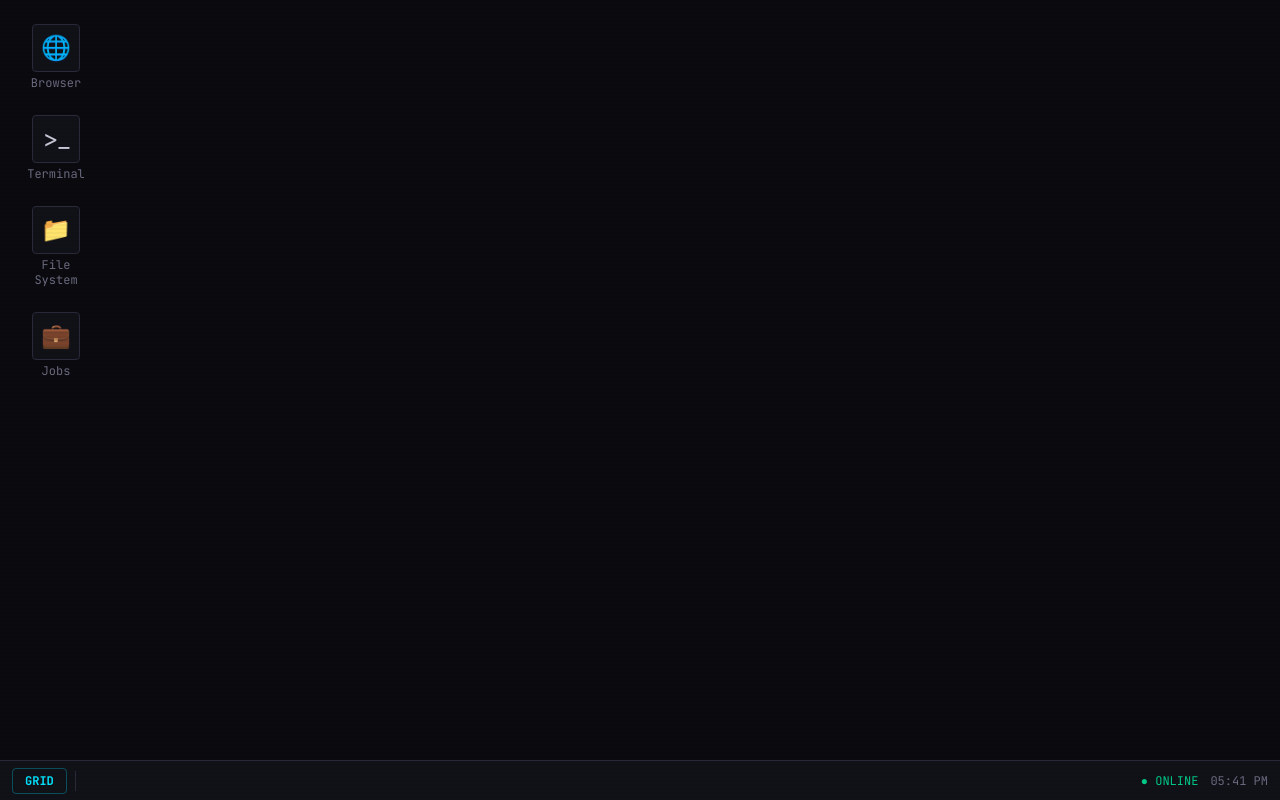
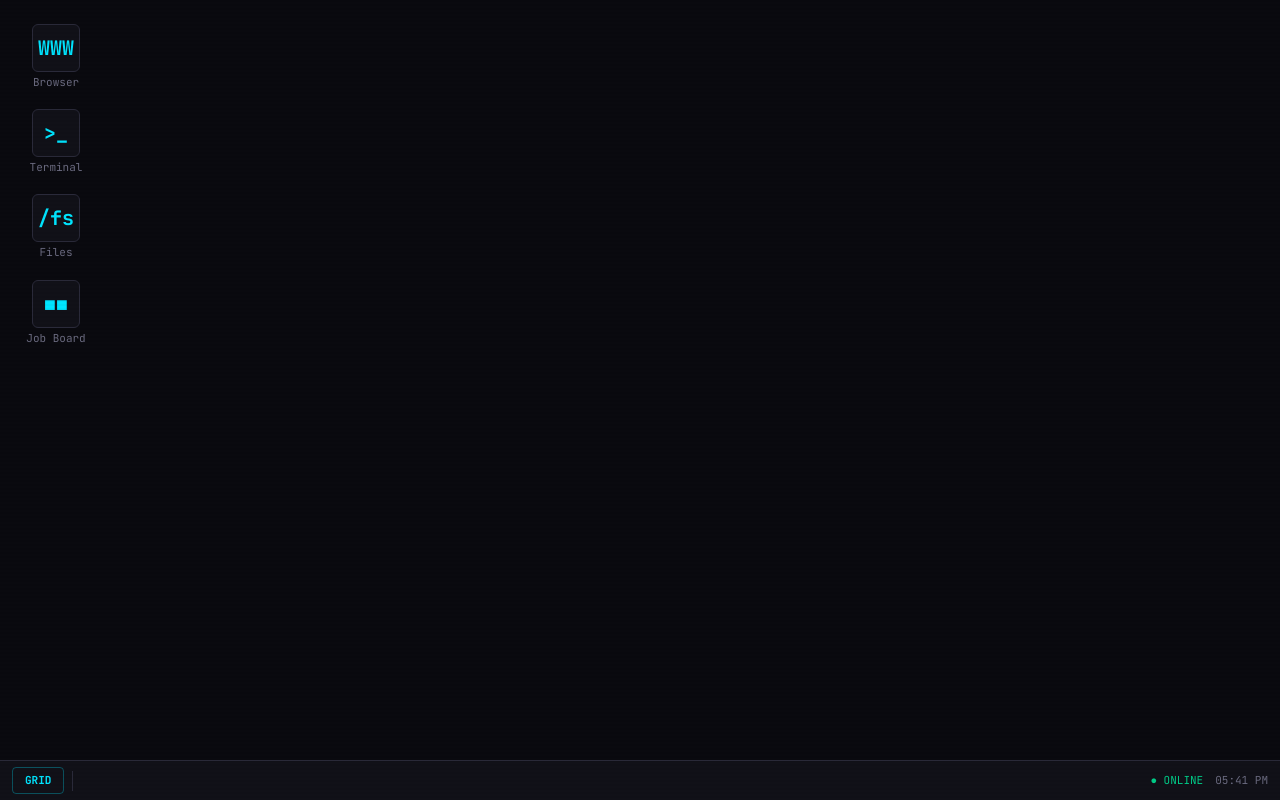
Before and after one commit to KuraiOKami/grid-os, a React (Vite) app: page /os in a window 1280 px wide. Built offline with nearby package versions, Linux system fonts and the light colour scheme.

Commit message:
fix: use CSS variables directly, add placeholder app content, fix black screen

```diff
--- a/src/components/Desktop.tsx
+++ b/src/components/Desktop.tsx
@@ -1,21 +1,30 @@
 import { useOSStore } from '@/store/osStore'
 import Window from '@/components/Window'
 import DesktopIcon from '@/components/DesktopIcon'
+
+const APPS = [
+  { id: 'browser',  label: 'Browser',     icon: 'WWW' },
+  { id: 'terminal', label: 'Terminal',     icon: '>_'  },
+  { id: 'files',    label: 'Files',        icon: '/fs' },
+  { id: 'jobs',     label: 'Job Board',    icon: '\u25a0\u25a0' },
+]
 
 export default function Desktop() {
   const { windows, openApp } = useOSStore()
 
   return (
-    <div className="flex-1 relative overflow-hidden select-none">
-      {/* Desktop icons */}
-      <div className="absolute top-6 left-6 flex flex-col gap-6">
-        <DesktopIcon label="Browser" icon="🌐" onClick={() => openApp('browser')} />
-        <DesktopIcon label="Terminal" icon=">_" onClick={() => openApp('terminal')} />
-        <DesktopIcon label="File System" icon="📁" onClick={() => openApp('files')} />
-        <DesktopIcon label="Jobs" icon="💼" onClick={() => openApp('jobs')} />
+    <div className="desktop">
+      <div className="desktop-icons">
+        {APPS.map(app => (
+          <DesktopIcon
+            key={app.id}
+            label={app.label}
+            icon={app.icon}
+            onClick={() => openApp(app.id)}
+          />
+        ))}
       </div>
 
-      {/* Render open windows */}
       {windows.map(win => (
         <Window key={win.id} window={win} />
       ))}
--- a/src/components/DesktopIcon.tsx
+++ b/src/components/DesktopIcon.tsx
@@ -6,20 +6,9 @@ interface Props {
 
 export default function DesktopIcon({ label, icon, onClick }: Props) {
   return (
-    <button
-      onClick={onClick}
-      className="flex flex-col items-center gap-1 w-16 group"
-    >
-      <div className="w-12 h-12 flex items-center justify-center text-2xl
-        bg-grid-surface border border-grid-border rounded
-        group-hover:border-grid-accent group-hover:shadow-glow-cyan
-        transition-all duration-150">
-        {icon}
-      </div>
-      <span className="text-xs text-grid-muted group-hover:text-grid-text
-        font-mono transition-colors duration-150 text-center leading-tight">
-        {label}
-      </span>
+    <button className="desktop-icon" onClick={onClick}>
+      <div className="desktop-icon-box">{icon}</div>
+      <span className="desktop-icon-label">{label}</span>
     </button>
   )
 }
--- a/src/components/Taskbar.tsx
+++ b/src/components/Taskbar.tsx
@@ -1,46 +1,36 @@
+import { useState, useEffect } from 'react'
 import { useOSStore } from '@/store/osStore'
 
 export default function Taskbar() {
   const { windows, focusWindow } = useOSStore()
+  const [time, setTime] = useState('')
 
-  const now = new Date().toLocaleTimeString([], { hour: '2-digit', minute: '2-digit' })
+  useEffect(() => {
+    const tick = () =>
+      setTime(new Date().toLocaleTimeString([], { hour: '2-digit', minute: '2-digit' }))
+    tick()
+    const id = setInterval(tick, 1000)
+    return () => clearInterval(id)
+  }, [])
 
   return (
-    <div className="h-10 bg-grid-surface border-t border-grid-border
-      flex items-center px-3 gap-2 shrink-0">
-
-      {/* Start / GridOS logo */}
-      <button className="px-3 py-1 text-xs font-mono font-bold text-grid-accent
-        border border-grid-accent/30 rounded hover:bg-grid-accent/10
-        hover:border-grid-accent transition-all duration-150">
-        GRID
-      </button>
-
-      <div className="w-px h-5 bg-grid-border" />
-
-      {/* Open window buttons */}
-      <div className="flex items-center gap-1 flex-1">
+    <div className="taskbar">
+      <button className="taskbar-logo">GRID</button>
+      <div className="taskbar-divider" />
+      <div className="taskbar-windows">
         {windows.map(win => (
           <button
             key={win.id}
+            className={`taskbar-btn${win.focused ? ' focused' : ''}`}
             onClick={() => focusWindow(win.id)}
-            className={`px-3 py-1 text-xs font-mono rounded transition-all duration-150
-              ${
-                win.focused
-                  ? 'bg-grid-accent/20 text-grid-accent border border-grid-accent/40'
-                  : 'text-grid-muted border border-transparent hover:border-grid-border hover:text-grid-text'
-              }`
-            }
           >
             {win.title}
           </button>
         ))}
       </div>
-
-      {/* System tray */}
-      <div className="flex items-center gap-3 text-xs font-mono text-grid-muted">
-        <span className="text-grid-success">● ONLINE</span>
-        <span>{now}</span>
+      <div className="taskbar-tray">
+        <span className="status-online">● ONLINE</span>
+        <span>{time}</span>
       </div>
     </div>
   )
--- a/src/pages/BootScreen.tsx
+++ b/src/pages/BootScreen.tsx
@@ -2,19 +2,19 @@ import { useEffect, useState } from 'react'
 import { useNavigate } from 'react-router-dom'
 
 const BOOT_LINES = [
-  'GridOS v4.1.7 — Copyright © GridOS Corp. All rights reserved.',
-  'Initializing kernel... OK',
-  'Mounting encrypted volumes... OK',
-  'Loading user profile... OK',
-  'Connecting to GridNet... OK',
-  'Starting desktop environment...',
-  '',
-  '> Welcome back, User.',
+  { text: 'GridOS v4.1.7 — Copyright © GridOS Corp. All rights reserved.', accent: false },
+  { text: 'Initializing kernel... OK', accent: false },
+  { text: 'Mounting encrypted volumes... OK', accent: false },
+  { text: 'Loading user profile... OK', accent: false },
+  { text: 'Connecting to GridNet... OK', accent: false },
+  { text: 'Starting desktop environment...', accent: false },
+  { text: '', accent: false },
+  { text: '> Welcome back, User.', accent: true },
 ]
 
 export default function BootScreen() {
   const navigate = useNavigate()
-  const [lines, setLines] = useState<string[]>([])
+  const [lines, setLines] = useState<typeof BOOT_LINES>( [])
   const [done, setDone] = useState(false)
 
   useEffect(() => {
@@ -27,41 +27,28 @@ export default function BootScreen() {
         clearInterval(interval)
         setDone(true)
       }
-    }, 200)
+    }, 220)
     return () => clearInterval(interval)
   }, [])
 
   useEffect(() => {
     if (done) {
-      const timeout = setTimeout(() => navigate('/os'), 1200)
-      return () => clearTimeout(timeout)
+      const t = setTimeout(() => navigate('/os'), 1000)
+      return () => clearTimeout(t)
     }
   }, [done, navigate])
 
   return (
-    <div className="w-full h-full bg-grid-bg flex items-center justify-center">
-      <div className="w-full max-w-2xl px-8 py-12 font-mono text-sm">
-        {/* GridOS Logo */}
-        <div className="mb-8 text-grid-accent text-xl font-bold tracking-widest">
-          ██████╗ ██████╗ ██╗██████╗  ██████╗ ███████╗
-        </div>
-        <div className="mb-8 text-grid-accent text-xl font-bold tracking-widest">
-          GRID<span className="text-grid-muted">OS</span>
-        </div>
-
-        {/* Boot log */}
-        <div className="space-y-1">
+    <div className="boot-screen">
+      <div className="boot-inner">
+        <div className="boot-logo">GRID<span>OS</span></div>
+        <div className="boot-lines">
           {lines.map((line, i) => (
-            <div
-              key={i}
-              className={`${
-                line.startsWith('>') ? 'text-grid-accent' : 'text-grid-muted'
-              }`}
-            >
-              {line || '\u00A0'}
+            <div key={i} className={`boot-line${line.accent ? ' accent' : ''}`}>
+              {line.text || '\u00A0'}
             </div>
           ))}
-          {!done && <div className="text-grid-muted cursor" />}
+          {!done && <div className="boot-line cursor" />}
         </div>
       </div>
     </div>
--- a/src/pages/OSShell.tsx
+++ b/src/pages/OSShell.tsx
@@ -3,10 +3,8 @@ import Desktop from '@/components/Desktop'
 
 export default function OSShell() {
   return (
-    <div className="w-full h-full bg-grid-bg flex flex-col scanlines animate-boot">
-      {/* Desktop area */}
+    <div className="os-shell scanlines">
       <Desktop />
-      {/* Taskbar always on bottom */}
       <Taskbar />
     </div>
   )
--- a/src/store/osStore.ts
+++ b/src/store/osStore.ts
@@ -4,6 +4,7 @@ import type { ReactNode } from 'react'
 export interface WindowState {
   id: string
   title: string
+  icon: string
   content: ReactNode
   x: number
   y: number
@@ -19,26 +20,14 @@ interface OSStore {
   openApp: (appId: string) => void
   closeWindow: (id: string) => void
   focusWindow: (id: string) => void
+  updateWindowPos: (id: string, x: number, y: number) => void
 }
 
-function getDefaultWindow(appId: string, zIndex: number): Omit<WindowState, 'id'> {
-  const defaults: Record<string, Partial<WindowState>> = {
-    browser:  { title: 'GridBrowser', width: 800, height: 520 },
-    terminal: { title: 'Terminal', width: 600, height: 400 },
-    files:    { title: 'File System', width: 640, height: 440 },
-    jobs:     { title: 'Job Board', width: 680, height: 460 },
-  }
-  const offset = Math.random() * 80
-  return {
-    title: defaults[appId]?.title ?? appId,
-    content: null,
-    x: 100 + offset,
-    y: 60 + offset,
-    width: defaults[appId]?.width ?? 600,
-    height: defaults[appId]?.height ?? 400,
-    zIndex,
-    focused: true,
-  }
+const APP_DEFAULTS: Record<string, { title: string; icon: string; width: number; height: number }> = {
+  browser:  { title: 'GridBrowser', icon: 'WWW', width: 820, height: 540 },
+  terminal: { title: 'Terminal',    icon: '>_',  width: 620, height: 420 },
+  files:    { title: 'File System', icon: '/fs', width: 660, height: 460 },
+  jobs:     { title: 'Job Board',   icon: '\u25a0\u25a0', width: 700, height: 480 },
 }
 
 export const useOSStore = create<OSStore>((set, get) => ({
@@ -49,34 +38,41 @@ export const useOSStore = create<OSStore>((set, get) => ({
     const { topZ, windows } = get()
     const newZ = topZ + 1
     const id = `${appId}-${Date.now()}`
+    const cfg = APP_DEFAULTS[appId] ?? { title: appId, icon: '?', width: 600, height: 400 }
+    const offset = windows.length * 24
     const win: WindowState = {
       id,
-      ...getDefaultWindow(appId, newZ),
+      title: cfg.title,
+      icon: cfg.icon,
+      content: null,
+      x: 120 + offset,
+      y: 60 + offset,
+      width: cfg.width,
+      height: cfg.height,
+      zIndex: newZ,
       focused: true,
     }
     set({
       topZ: newZ,
-      windows: [
-        ...windows.map(w => ({ ...w, focused: false })),
-        win,
-      ],
+      windows: [...windows.map(w => ({ ...w, focused: false })), win],
     })
   },
 
-  closeWindow: (id) => {
-    set(state => ({ windows: state.windows.filter(w => w.id !== id) }))
-  },
+  closeWindow: (id) =>
+    set(state => ({ windows: state.windows.filter(w => w.id !== id) })),
 
   focusWindow: (id) => {
-    const { topZ } = get()
-    const newZ = topZ + 1
+    const newZ = get().topZ + 1
     set(state => ({
       topZ: newZ,
       windows: state.windows.map(w =>
-        w.id === id
-          ? { ...w, focused: true, zIndex: newZ }
-          : { ...w, focused: false }
+        w.id === id ? { ...w, focused: true, zIndex: newZ } : { ...w, focused: false }
       ),
     }))
   },
+
+  updateWindowPos: (id, x, y) =>
+    set(state => ({
+      windows: state.windows.map(w => w.id === id ? { ...w, x, y } : w),
+    })),
 }))
--- a/src/styles/globals.css
+++ b/src/styles/globals.css
@@ -2,51 +2,312 @@
 @tailwind components;
 @tailwind utilities;
 
-* {
-  box-sizing: border-box;
-  margin: 0;
-  padding: 0;
+* { box-sizing: border-box; margin: 0; padding: 0; }
+
+:root {
+  --grid-bg:        #0a0a0f;
+  --grid-surface:   #111118;
+  --grid-surface2:  #16161f;
+  --grid-border:    #2a2a3a;
+  --grid-text:      #c8c8d8;
+  --grid-muted:     #6b6b80;
+  --grid-faint:     #3a3a4a;
+  --grid-accent:    #00e5ff;
+  --grid-accent-dim:#0099aa;
+  --grid-danger:    #ff3b5c;
+  --grid-warn:      #ffaa00;
+  --grid-success:   #00cc88;
+  --grid-purple:    #9b5de5;
 }
 
 html, body, #root {
   height: 100%;
   width: 100%;
   overflow: hidden;
-  background: #0a0a0f;
-  color: #c8c8d8;
+  background: var(--grid-bg);
+  color: var(--grid-text);
   font-family: 'Inter', system-ui, sans-serif;
   -webkit-font-smoothing: antialiased;
 }
 
-/* Scrollbar styling — dark OS feel */
-::-webkit-scrollbar { width: 6px; height: 6px; }
-::-webkit-scrollbar-track { background: #111118; }
-::-webkit-scrollbar-thumb { background: #2a2a3a; border-radius: 3px; }
-::-webkit-scrollbar-thumb:hover { background: #3a3a4a; }
+.os-shell {
+  width: 100%;
+  height: 100%;
+  background: var(--grid-bg);
+  display: flex;
+  flex-direction: column;
+  position: relative;
+}
 
-/* Terminal cursor blink */
+.desktop {
+  flex: 1;
+  position: relative;
+  overflow: hidden;
+  user-select: none;
+}
+
+.desktop-icons {
+  position: absolute;
+  top: 24px;
+  left: 24px;
+  display: flex;
+  flex-direction: column;
+  gap: 20px;
+}
+
+.desktop-icon {
+  display: flex;
+  flex-direction: column;
+  align-items: center;
+  gap: 4px;
+  width: 64px;
+  background: none;
+  border: none;
+  cursor: pointer;
+  padding: 0;
+}
+
+.desktop-icon-box {
+  width: 48px;
+  height: 48px;
+  display: flex;
+  align-items: center;
+  justify-content: center;
+  font-size: 20px;
+  background: var(--grid-surface);
+  border: 1px solid var(--grid-border);
+  border-radius: 6px;
+  transition: border-color 0.15s, box-shadow 0.15s;
+  font-family: 'JetBrains Mono', monospace;
+  color: var(--grid-accent);
+  font-weight: bold;
+}
+
+.desktop-icon:hover .desktop-icon-box {
+  border-color: var(--grid-accent);
+  box-shadow: 0 0 12px rgba(0,229,255,0.2);
+}
+
+.desktop-icon-label {
+  font-size: 11px;
+  color: var(--grid-muted);
+  font-family: 'JetBrains Mono', monospace;
+  text-align: center;
+  line-height: 1.2;
+  transition: color 0.15s;
+}
+
+.desktop-icon:hover .desktop-icon-label {
+  color: var(--grid-text);
+}
+
+/* Taskbar */
+.taskbar {
+  height: 40px;
+  background: var(--grid-surface);
+  border-top: 1px solid var(--grid-border);
+  display: flex;
+  align-items: center;
+  padding: 0 12px;
+  gap: 8px;
+  flex-shrink: 0;
+}
+
+.taskbar-logo {
+  padding: 4px 12px;
+  font-size: 11px;
+  font-family: 'JetBrains Mono', monospace;
+  font-weight: bold;
+  color: var(--grid-accent);
+  border: 1px solid rgba(0,229,255,0.3);
+  border-radius: 4px;
+  background: none;
+  cursor: pointer;
+  transition: background 0.15s;
+}
+
+.taskbar-logo:hover { background: rgba(0,229,255,0.1); }
+
+.taskbar-divider {
+  width: 1px;
+  height: 20px;
+  background: var(--grid-border);
+}
+
+.taskbar-windows {
+  display: flex;
+  align-items: center;
+  gap: 4px;
+  flex: 1;
+}
+
+.taskbar-btn {
+  padding: 3px 12px;
+  font-size: 11px;
+  font-family: 'JetBrains Mono', monospace;
+  border-radius: 4px;
+  border: 1px solid transparent;
+  background: none;
+  color: var(--grid-muted);
+  cursor: pointer;
+  transition: all 0.15s;
+}
+
+.taskbar-btn:hover {
+  border-color: var(--grid-border);
+  color: var(--grid-text);
+}
+
+.taskbar-btn.focused {
+  background: rgba(0,229,255,0.15);
+  color: var(--grid-accent);
+  border-color: rgba(0,229,255,0.4);
+}
+
+.taskbar-tray {
+  display: flex;
+  align-items: center;
+  gap: 12px;
+  font-size: 11px;
+  font-family: 'JetBrains Mono', monospace;
+  color: var(--grid-muted);
+}
+
+.status-online { color: var(--grid-success); }
+
+/* Window */
+.os-window {
+  position: absolute;
+  background: var(--grid-surface);
+  border: 1px solid var(--grid-border);
+  border-radius: 6px;
+  box-shadow: 0 8px 32px rgba(0,0,0,0.5);
+  display: flex;
+  flex-direction: column;
+  animation: bootIn 0.15s ease-out;
+}
+
+.os-window.focused {
+  border-color: rgba(0,229,255,0.4);
+  box-shadow: 0 8px 32px rgba(0,0,0,0.6), 0 0 0 1px rgba(0,229,255,0.1);
+}
+
+.window-titlebar {
+  height: 32px;
+  display: flex;
+  align-items: center;
+  padding: 0 12px;
+  gap: 8px;
+  border-bottom: 1px solid var(--grid-border);
+  background: var(--grid-surface2);
+  border-radius: 6px 6px 0 0;
+  flex-shrink: 0;
+  cursor: move;
+}
+
+.window-dots { display: flex; gap: 6px; }
+.dot { width: 12px; height: 12px; border-radius: 50%; border: none; cursor: pointer; }
+.dot-close { background: rgba(255,59,92,0.7); }
+.dot-close:hover { background: var(--grid-danger); }
+.dot-min { background: rgba(255,170,0,0.4); }
+.dot-max { background: rgba(0,204,136,0.4); }
+
+.window-title {
+  flex: 1;
+  text-align: center;
+  font-size: 11px;
+  font-family: 'JetBrains Mono', monospace;
+  color: var(--grid-muted);
+}
+
+.window-body {
+  flex: 1;
+  overflow: auto;
+  min-height: 0;
+}
+
+/* Placeholder app content */
+.app-placeholder {
+  width: 100%;
+  height: 100%;
+  display: flex;
+  align-items: center;
+  justify-content: center;
+  flex-direction: column;
+  gap: 8px;
+  color: var(--grid-muted);
+  font-family: 'JetBrains Mono', monospace;
+  font-size: 12px;
+}
+
+.app-placeholder span:first-child {
+  font-size: 28px;
+  margin-bottom: 4px;
+}
+
+/* Boot screen */
+.boot-screen {
+  width: 100%;
+  height: 100%;
+  background: var(--grid-bg);
+  display: flex;
+  align-items: center;
+  justify-content: center;
+}
+
+.boot-inner {
+  width: 100%;
+  max-width: 640px;
+  padding: 48px 32px;
+  font-family: 'JetBrains Mono', monospace;
+  font-size: 13px;
+}
+
+.boot-logo {
+  color: var(--grid-accent);
+  font-size: 28px;
+  font-weight: bold;
+  letter-spacing: 0.15em;
+  margin-bottom: 32px;
+}
+
+.boot-logo span { color: var(--grid-muted); }
+
+.boot-lines { display: flex; flex-direction: column; gap: 6px; }
+
+.boot-line { color: var(--grid-muted); }
+.boot-line.accent { color: var(--grid-accent); }
+
 .cursor::after {
   content: '_';
   animation: blink 1s step-end infinite;
+  color: var(--grid-accent);
 }
 
-@keyframes blink {
-  0%, 100% { opacity: 1; }
-  50%       { opacity: 0; }
-}
-
-/* CRT scanline overlay (optional, apply to OS shell) */
+/* Scanline overlay */
 .scanlines::before {
   content: '';
   position: fixed;
   inset: 0;
   background: repeating-linear-gradient(
-    0deg,
-    transparent,
-    transparent 2px,
-    rgba(0,0,0,0.03) 2px,
-    rgba(0,0,0,0.03) 4px
+    0deg, transparent, transparent 2px,
+    rgba(0,0,0,0.025) 2px, rgba(0,0,0,0.025) 4px
   );
   pointer-events: none;
   z-index: 9999;
 }
+
+@keyframes blink {
+  0%, 100% { opacity: 1; }
+  50% { opacity: 0; }
+}
+
+@keyframes bootIn {
+  from { opacity: 0; transform: scale(0.97); }
+  to   { opacity: 1; transform: scale(1); }
+}
+
+::-webkit-scrollbar { width: 6px; height: 6px; }
+::-webkit-scrollbar-track { background: var(--grid-surface); }
+::-webkit-scrollbar-thumb { background: var(--grid-border); border-radius: 3px; }
+::-webkit-scrollbar-thumb:hover { background: var(--grid-faint); }
```
Also changed, not shown: src/components/Window.tsx (+40 -32 lines).
